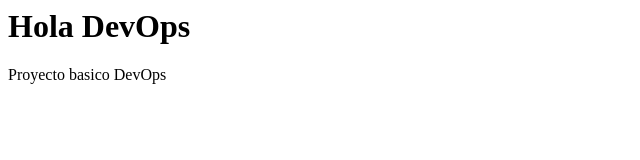
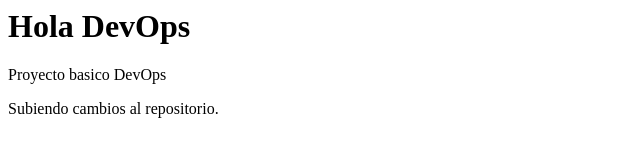
Before and after one commit to CbassT1/devops-proyecto, a plain HTML site: page index.html in a window 1280 px wide. Shown: the whole page, without its empty margins (0-640 px from the left). Drawn offline with Linux system fonts and the light colour scheme.

Commit message:
Actualización: subir cambios al repo

```diff
--- a/index.html
+++ b/index.html
@@ -1,2 +1,3 @@
 <h1>Hola DevOps </h1>
 <p>Proyecto basico DevOps</p>
+<p>Subiendo cambios al repositorio.</p>
```
